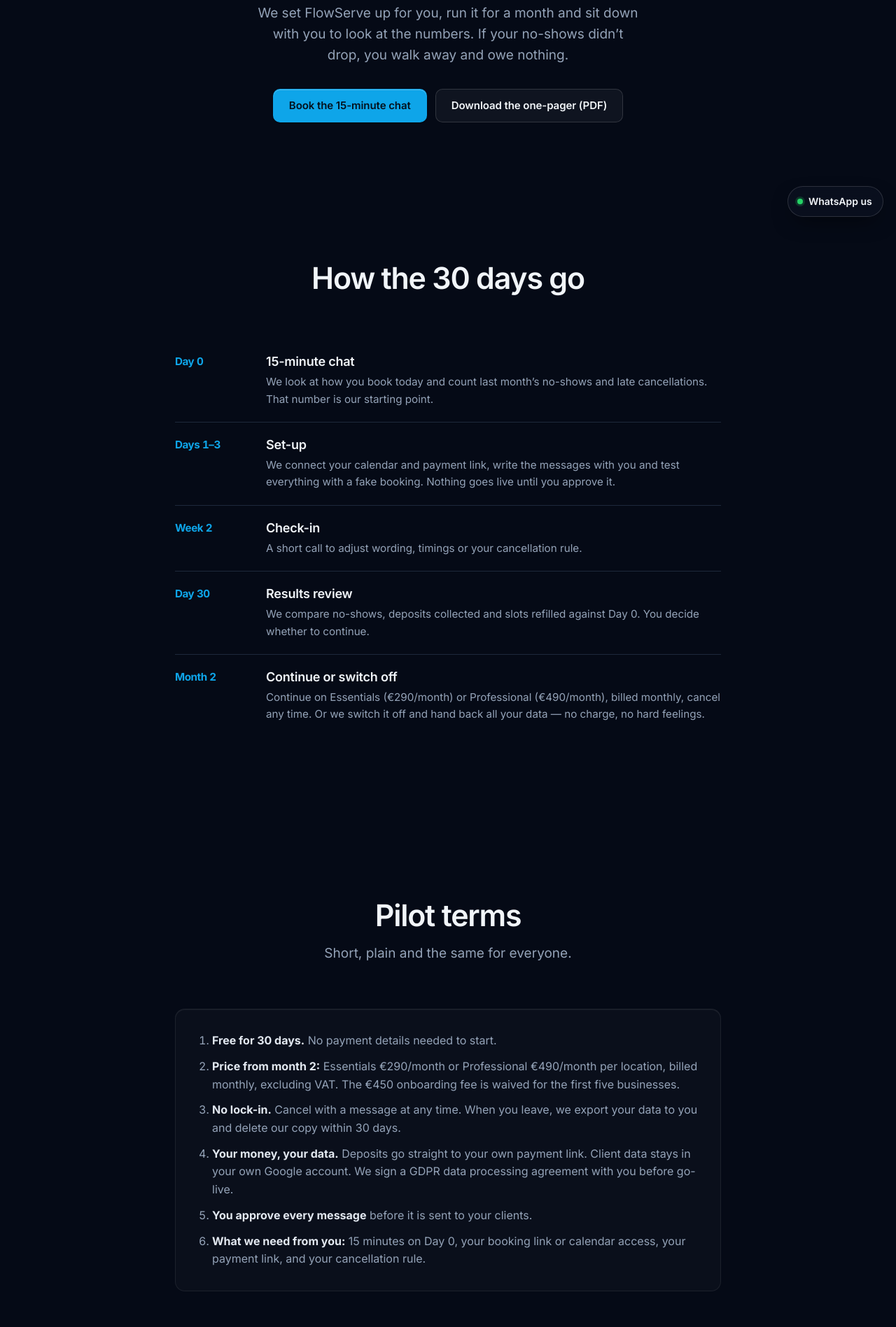
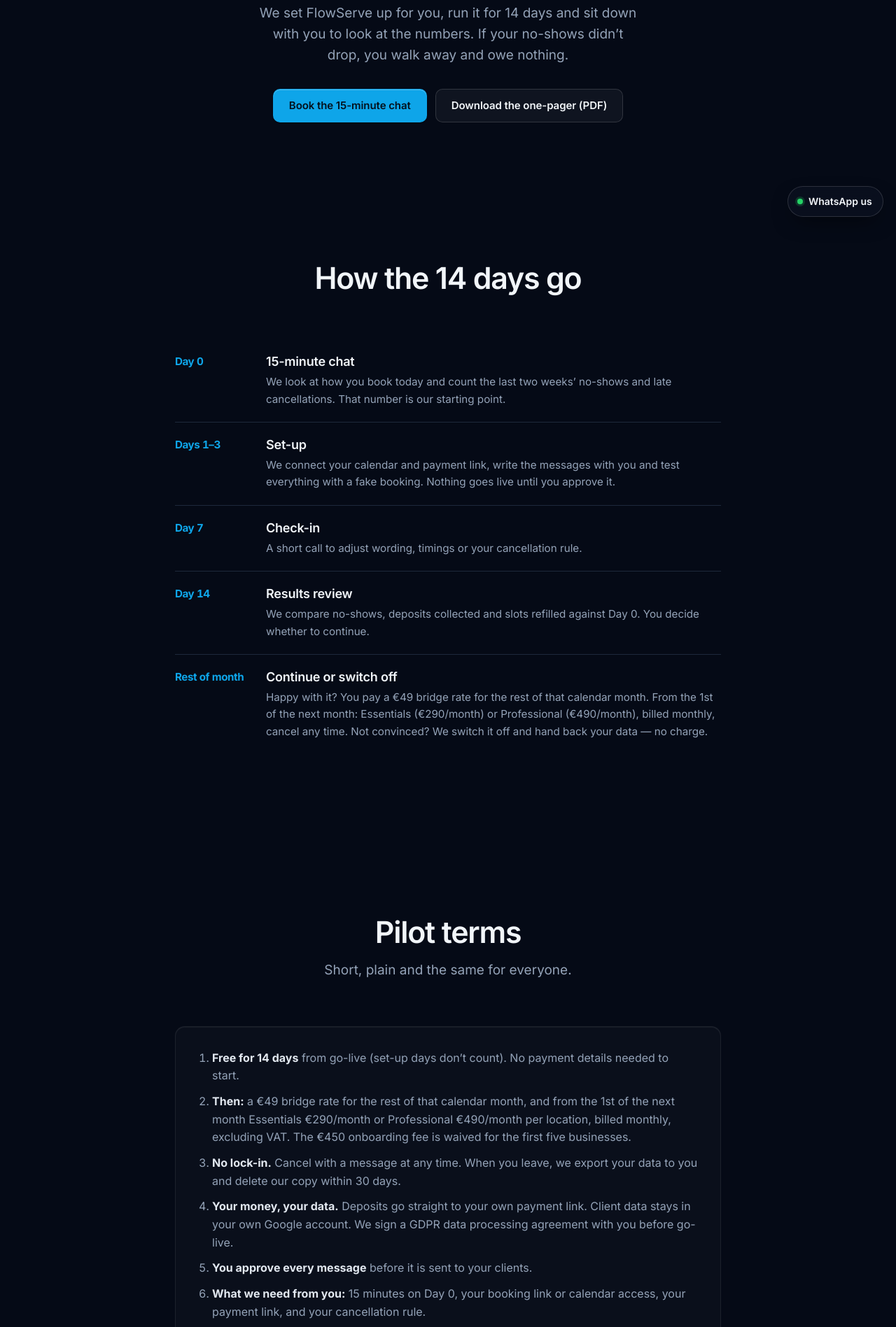
Before and after one commit to careerstrategystudio/flowserve-ai, a plain HTML site: page pilot/index.html in a window 1280 px wide. Shown: the part 472-2369 px from the top of the page at 70% size. Drawn offline with Linux system fonts and the light colour scheme.

Commit message:
Piloto de 14 dias + tarifa puente 49

```diff
--- a/pilot/index.html
+++ b/pilot/index.html
@@ -3,8 +3,8 @@
 <head>
 <meta charset="UTF-8">
 <meta name="viewport" content="width=device-width, initial-scale=1">
-<title>Free 30-day pilot — FlowServe</title>
-<meta name="description" content="Try FlowServe free for 30 days. We set it up, measure the results with you, and you only continue if it works." data-en-content="Try FlowServe free for 30 days. We set it up, measure the results with you, and you only continue if it works." data-es-content="Prueba FlowServe gratis 30 días. Lo montamos, medimos los resultados contigo y solo sigues si funciona.">
+<title>Free 14-day pilot — FlowServe</title>
+<meta name="description" content="Try FlowServe free for 14 days. We set it up, measure the results with you, and you only continue if it works." data-en-content="Try FlowServe free for 14 days. We set it up, measure the results with you, and you only continue if it works." data-es-content="Prueba FlowServe gratis 14 días. Lo montamos, medimos los resultados contigo y solo sigues si funciona.">
 <link rel="icon" href="/assets/brand/favicon.svg" type="image/svg+xml">
 <link rel="preconnect" href="https://fonts.googleapis.com"><link rel="preconnect" href="https://fonts.gstatic.com" crossorigin>
 <link href="https://fonts.googleapis.com/css2?family=Inter:wght@400;500;600;650;700&display=swap" rel="stylesheet">
@@ -36,9 +36,9 @@
 <nav class="breadcrumb"><a href="/">FlowServe</a> › <span data-en="Free pilot" data-es="Piloto gratis">Free pilot</span></nav>
 <section class="hero hero-solo">
   <div class="hero-content">
-    <span class="eyebrow" data-en="Free for 30 days · 5 places" data-es="Gratis 30 días · 5 plazas">Free for 30 days · 5 places</span>
+    <span class="eyebrow" data-en="Free for 14 days · 5 places" data-es="Gratis 14 días · 5 plazas">Free for 14 days · 5 places</span>
     <h1 class="gradient-text" data-en="Try it on your own diary. Pay only if it works." data-es="Pruébalo con tu propia agenda. Paga solo si funciona.">Try it on your own diary. Pay only if it works.</h1>
-    <p class="subtitle" data-en="We set FlowServe up for you, run it for a month and sit down with you to look at the numbers. If your no-shows didn’t drop, you walk away and owe nothing." data-es="Te montamos FlowServe, lo dejamos funcionar un mes y nos sentamos contigo a ver los números. Si tus ausencias no bajaron, te vas sin deber nada.">We set FlowServe up for you, run it for a month and sit down with you to look at the numbers. If your no-shows didn’t drop, you walk away and owe nothing.</p>
+    <p class="subtitle" data-en="We set FlowServe up for you, run it for 14 days and sit down with you to look at the numbers. If your no-shows didn’t drop, you walk away and owe nothing." data-es="Te montamos FlowServe, lo dejamos funcionar 14 días y nos sentamos contigo a ver los números. Si tus ausencias no bajaron, te vas sin deber nada.">We set FlowServe up for you, run it for 14 days and sit down with you to look at the numbers. If your no-shows didn’t drop, you walk away and owe nothing.</p>
     <div class="hero-cta no-print">
       <a href="https://wa.me/353876071214?text=Hi%20Javier%2C%20I%27d%20like%20to%20know%20more%20about%20the%20FlowServe%20free%20pilot" target="_blank" rel="noopener" class="btn-primary" data-en="Book the 15-minute chat" data-es="Reservar la charla de 15 minutos">Book the 15-minute chat</a>
       <a href="/pilot/FlowServe-Pilot-OnePager.pdf" class="btn-secondary" data-en="Download the one-pager (PDF)" data-es="Descargar el resumen (PDF)">Download the one-pager (PDF)</a>
@@ -47,13 +47,13 @@
 </section>
 
 <section class="section">
-  <div class="section-header"><h2 data-en="How the 30 days go" data-es="Cómo van los 30 días">How the 30 days go</h2></div>
+  <div class="section-header"><h2 data-en="How the 14 days go" data-es="Cómo van los 14 días">How the 14 days go</h2></div>
   <div class="timeline">
-<div class="tl-item"><div class="tl-day" data-en="Day 0" data-es="Día 0">Day 0</div><div><h3 data-en="15-minute chat" data-es="Charla de 15 minutos">15-minute chat</h3><p data-en="We look at how you book today and count last month’s no-shows and late cancellations. That number is our starting point." data-es="Vemos cómo reservas hoy y contamos las ausencias y cancelaciones tardías del último mes. Ese número es nuestro punto de partida.">We look at how you book today and count last month’s no-shows and late cancellations. That number is our starting point.</p></div></div>
+<div class="tl-item"><div class="tl-day" data-en="Day 0" data-es="Día 0">Day 0</div><div><h3 data-en="15-minute chat" data-es="Charla de 15 minutos">15-minute chat</h3><p data-en="We look at how you book today and count the last two weeks’ no-shows and late cancellations. That number is our starting point." data-es="Vemos cómo reservas hoy y contamos las ausencias y cancelaciones tardías de las últimas dos semanas. Ese número es nuestro punto de partida.">We look at how you book today and count the last two weeks’ no-shows and late cancellations. That number is our starting point.</p></div></div>
 <div class="tl-item"><div class="tl-day" data-en="Days 1–3" data-es="Días 1–3">Days 1–3</div><div><h3 data-en="Set-up" data-es="Montaje">Set-up</h3><p data-en="We connect your calendar and payment link, write the messages with you and test everything with a fake booking. Nothing goes live until you approve it." data-es="Conectamos tu calendario y tu link de pago, escribimos los mensajes contigo y probamos todo con una reserva de prueba. No sale nada hasta que tú lo apruebes.">We connect your calendar and payment link, write the messages with you and test everything with a fake booking. Nothing goes live until you approve it.</p></div></div>
-<div class="tl-item"><div class="tl-day" data-en="Week 2" data-es="Semana 2">Week 2</div><div><h3 data-en="Check-in" data-es="Revisión">Check-in</h3><p data-en="A short call to adjust wording, timings or your cancellation rule." data-es="Una llamada corta para ajustar textos, horarios o tu regla de cancelación.">A short call to adjust wording, timings or your cancellation rule.</p></div></div>
-<div class="tl-item"><div class="tl-day" data-en="Day 30" data-es="Día 30">Day 30</div><div><h3 data-en="Results review" data-es="Revisión de resultados">Results review</h3><p data-en="We compare no-shows, deposits collected and slots refilled against Day 0. You decide whether to continue." data-es="Comparamos ausencias, señales cobradas y huecos rellenados contra el día 0. Tú decides si sigues.">We compare no-shows, deposits collected and slots refilled against Day 0. You decide whether to continue.</p></div></div>
-<div class="tl-item"><div class="tl-day" data-en="Month 2" data-es="Mes 2">Month 2</div><div><h3 data-en="Continue or switch off" data-es="Seguir o apagar">Continue or switch off</h3><p data-en="Continue on Essentials (€290/month) or Professional (€490/month), billed monthly, cancel any time. Or we switch it off and hand back all your data — no charge, no hard feelings." data-es="Sigues con Essentials (€290/mes) o Professional (€490/mes), facturado mes a mes, cancelas cuando quieras. O lo apagamos y te devolvemos todos tus datos — sin coste y sin malos rollos.">Continue on Essentials (€290/month) or Professional (€490/month), billed monthly, cancel any time. Or we switch it off and hand back all your data — no charge, no hard feelings.</p></div></div>
+<div class="tl-item"><div class="tl-day" data-en="Day 7" data-es="Día 7">Day 7</div><div><h3 data-en="Check-in" data-es="Revisión">Check-in</h3><p data-en="A short call to adjust wording, timings or your cancellation rule." data-es="Una llamada corta para ajustar textos, horarios o tu regla de cancelación.">A short call to adjust wording, timings or your cancellation rule.</p></div></div>
+<div class="tl-item"><div class="tl-day" data-en="Day 14" data-es="Día 14">Day 14</div><div><h3 data-en="Results review" data-es="Revisión de resultados">Results review</h3><p data-en="We compare no-shows, deposits collected and slots refilled against Day 0. You decide whether to continue." data-es="Comparamos ausencias, señales cobradas y huecos rellenados contra el día 0. Tú decides si sigues.">We compare no-shows, deposits collected and slots refilled against Day 0. You decide whether to continue.</p></div></div>
+<div class="tl-item"><div class="tl-day" data-en="Rest of month" data-es="Resto del mes">Rest of month</div><div><h3 data-en="Continue or switch off" data-es="Seguir o apagar">Continue or switch off</h3><p data-en="Happy with it? You pay a €49 bridge rate for the rest of that calendar month. From the 1st of the next month: Essentials (€290/month) or Professional (€490/month), billed monthly, cancel any time. Not convinced? We switch it off and hand back your data — no charge." data-es="¿Te gustó? Pagas una tarifa puente de €49 por lo que queda del mes. Desde el día 1 del mes siguiente: Essentials (€290/mes) o Professional (€490/mes), facturado mes a mes, cancelas cuando quieras. ¿No te convenció? Lo apagamos y te devolvemos tus datos, sin coste.">Happy with it? You pay a €49 bridge rate for the rest of that calendar month. From the 1st of the next month: Essentials (€290/month) or Professional (€490/month), billed monthly, cancel any time. Not convinced? We switch it off and hand back your data — no charge.</p></div></div>
   </div>
 </section>
 
@@ -61,8 +61,8 @@
   <div class="section-header"><h2 data-en="Pilot terms" data-es="Condiciones del piloto">Pilot terms</h2><p data-en="Short, plain and the same for everyone." data-es="Cortas, claras e iguales para todos.">Short, plain and the same for everyone.</p></div>
   <div class="terms">
     <ol>
-<li data-en-html="&lt;b&gt;Free for 30 days.&lt;/b&gt; No payment details needed to start." data-es-html="&lt;b&gt;Gratis durante 30 días.&lt;/b&gt; No pedimos datos de pago para empezar."><b>Free for 30 days.</b> No payment details needed to start.</li>
-<li data-en-html="&lt;b&gt;Price from month 2:&lt;/b&gt; Essentials €290/month or Professional €490/month per location, billed monthly, excluding VAT. The €450 onboarding fee is waived for the first five businesses." data-es-html="&lt;b&gt;Precio desde el mes 2:&lt;/b&gt; Essentials €290/mes o Professional €490/mes por local, facturado mes a mes, sin IVA. El alta de €450 es gratis para los cinco primeros negocios."><b>Price from month 2:</b> Essentials €290/month or Professional €490/month per location, billed monthly, excluding VAT. The €450 onboarding fee is waived for the first five businesses.</li>
+<li data-en-html="&lt;b&gt;Free for 14 days&lt;/b&gt; from go-live (set-up days don’t count). No payment details needed to start." data-es-html="&lt;b&gt;Gratis durante 14 días&lt;/b&gt; desde que arranca (los días de montaje no cuentan). No pedimos datos de pago para empezar."><b>Free for 14 days</b> from go-live (set-up days don’t count). No payment details needed to start.</li>
+<li data-en-html="&lt;b&gt;Then:&lt;/b&gt; a €49 bridge rate for the rest of that calendar month, and from the 1st of the next month Essentials €290/month or Professional €490/month per location, billed monthly, excluding VAT. The €450 onboarding fee is waived for the first five businesses." data-es-html="&lt;b&gt;Después:&lt;/b&gt; tarifa puente de €49 por lo que queda del mes, y desde el día 1 del mes siguiente Essentials €290/mes o Professional €490/mes por local, facturado mes a mes, sin IVA. El alta de €450 es gratis para los cinco primeros negocios."><b>Then:</b> a €49 bridge rate for the rest of that calendar month, and from the 1st of the next month Essentials €290/month or Professional €490/month per location, billed monthly, excluding VAT. The €450 onboarding fee is waived for the first five businesses.</li>
 <li data-en-html="&lt;b&gt;No lock-in.&lt;/b&gt; Cancel with a message at any time. When you leave, we export your data to you and delete our copy within 30 days." data-es-html="&lt;b&gt;Sin permanencia.&lt;/b&gt; Cancelas con un mensaje cuando quieras. Al irte, te exportamos tus datos y borramos nuestra copia en 30 días."><b>No lock-in.</b> Cancel with a message at any time. When you leave, we export your data to you and delete our copy within 30 days.</li>
 <li data-en-html="&lt;b&gt;Your money, your data.&lt;/b&gt; Deposits go straight to your own payment link. Client data stays in your own Google account. We sign a GDPR data processing agreement with you before go-live." data-es-html="&lt;b&gt;Tu dinero, tus datos.&lt;/b&gt; Las señales van directo a tu propio link de pago. Los datos de clientes se quedan en tu cuenta de Google. Firmamos contigo un acuerdo de encargo RGPD antes de arrancar."><b>Your money, your data.</b> Deposits go straight to your own payment link. Client data stays in your own Google account. We sign a GDPR data processing agreement with you before go-live.</li>
 <li data-en-html="&lt;b&gt;You approve every message&lt;/b&gt; before it is sent to your clients." data-es-html="&lt;b&gt;Tú apruebas cada mensaje&lt;/b&gt; antes de que se envíe a tus clientes."><b>You approve every message</b> before it is sent to your clients.</li>
```
Also changed, not shown: ai-act/index.html (+1 -1 lines), beauty-wellness/index.html (+3 -3 lines), index.html (+4 -4 lines), 1 other file.
